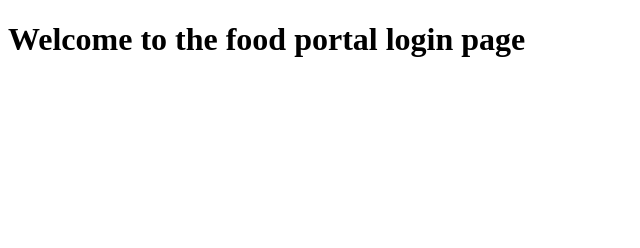
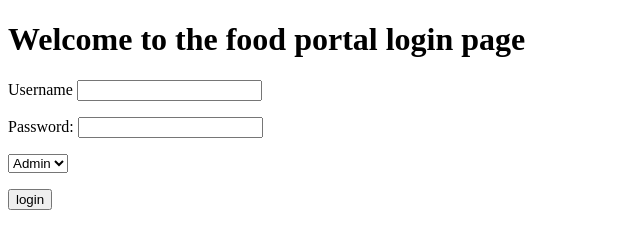
Before and after one commit to dineshdsv3/Swiggy, a website: page Public/html/login.html in a window 1280 px wide. Shown: the whole page, without its empty margins (0-640 px from the left). Drawn offline with Linux system fonts and the light colour scheme.

Commit message:
Started login page

```diff
--- a/Public/html/login.html
+++ b/Public/html/login.html
@@ -5,5 +5,14 @@
     </head>
     <body>
         <h1>Welcome to the food portal login page</h1>
+        <p>Username <input id="userName" type="text"/></p>
+        <p>Password: <input id="password" type="password"></p>
+        <select id="userType">
+            <option value="Admin">Admin</option>
+            <option value="User">User</option>
+        </select>
+        <p><input type="button" value="login" onclick = "login()"></p>
+        <script src="../js/login.js"></script>
     </body>
+
 </html>
--- /dev/null
+++ b/Public/js/login.js
@@ -0,0 +1,27 @@
+async function login() {
+    var userName = document.getElementById('userName').value;
+    var password = document.getElementById('password').value;
+    var userType = document.getElementById('userType').value;
+
+    console.log(userName, password, userType);
+
+    var login = await fetch('/login', {
+        method: "POST",
+        headers: {
+            // Specifying the content type
+            'Content-Type' : 'application/json'
+            // here we are sending json data that's the reason we are specifiying above line
+        },
+        body: JSON.stringify({
+            name: userName,
+            password: password,
+            userType: userType
+        }),
+        contentType: "application/json",
+        dataType: 'json'
+    })
+
+
+
+
+}
--- a/Public/js/signup.js
+++ b/Public/js/signup.js
@@ -26,8 +26,9 @@ async function signup() {
         })
         let span = document.getElementById('message');
             console.log(registeredUser);
-           span.innerText = registeredUser.message;
+           span.innerText = "User Registered";
            span.style.color = "green";
+
 
     } catch (err) {
         console.log(`error is ${(err)}`)
```
Also changed, not shown: Server/router.js (+9 -2 lines).
